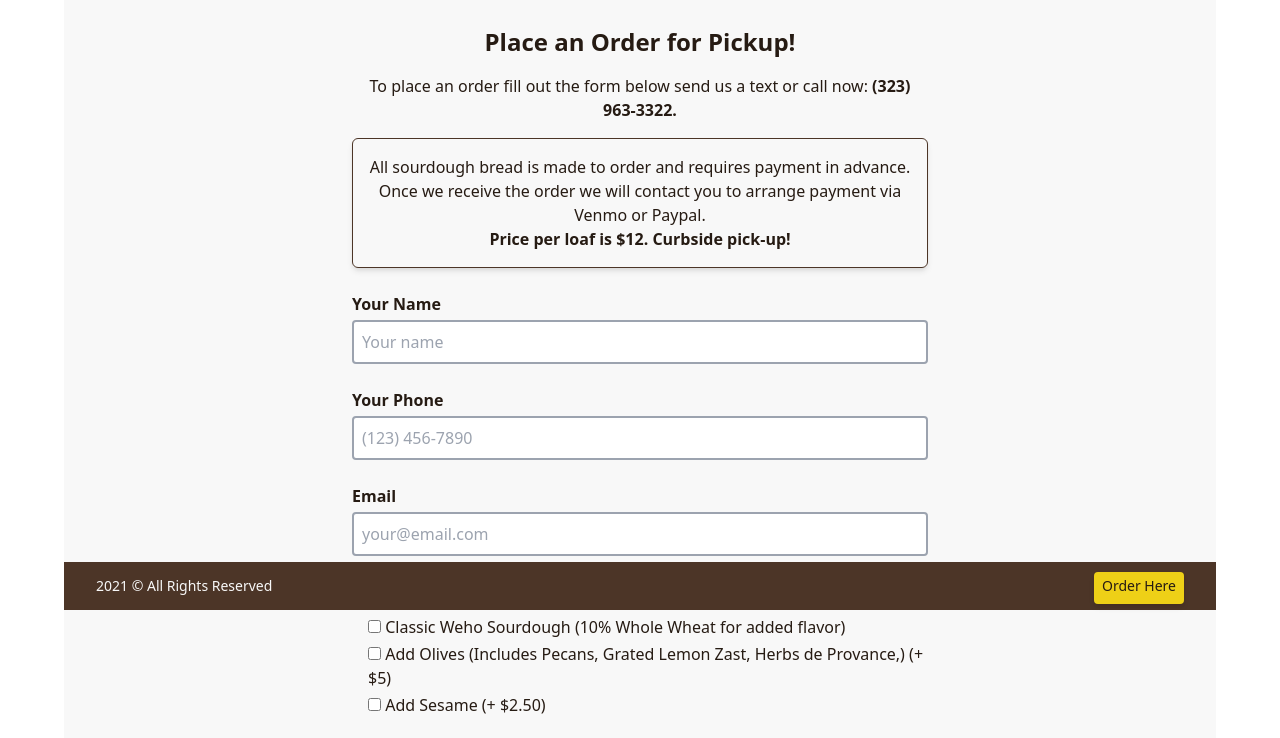
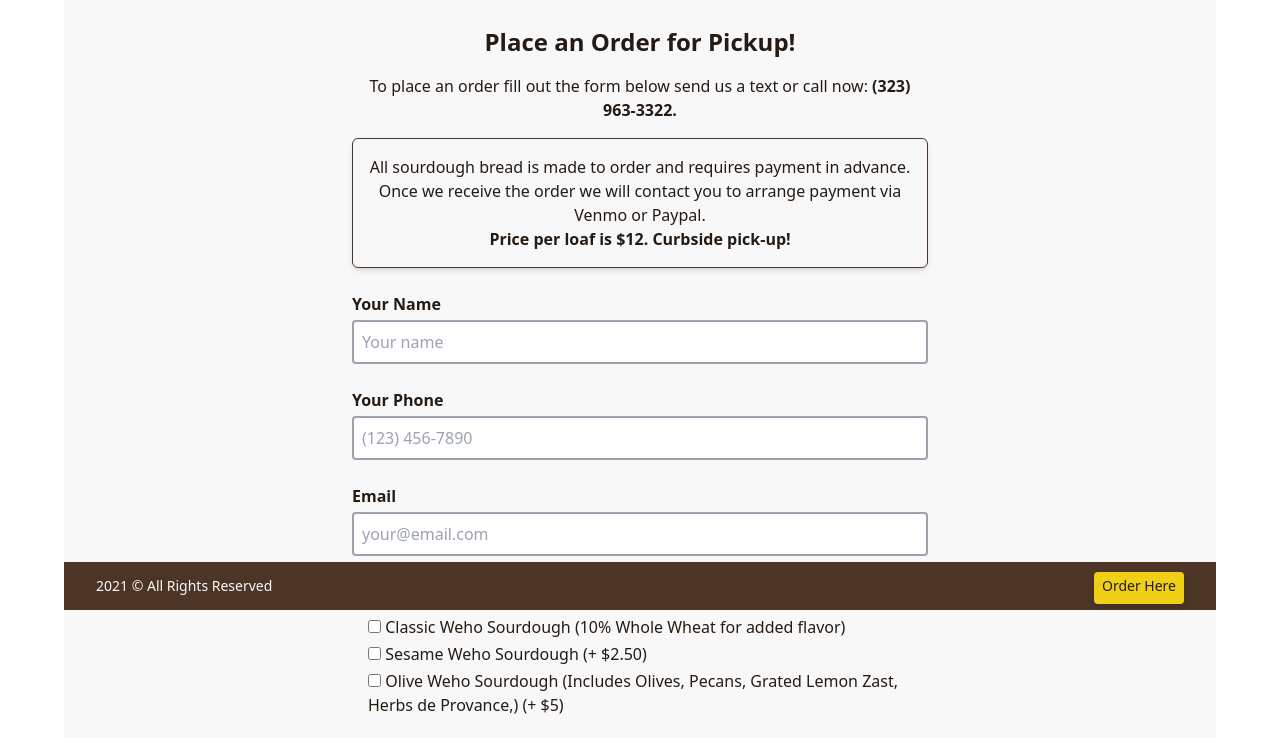
Before and after one commit to eacastel/wehosourdough, a Gatsby site: page /contact in a window 1280 px wide. Shown: the part 190-928 px from the top of the page. Built offline with nearby package versions, Linux system fonts and the light colour scheme; Gatsby itself is replaced by a stand-in of ours.

Commit message:
contact changes order III

```diff
--- a/src/components/contactForm.js
+++ b/src/components/contactForm.js
@@ -99,8 +99,9 @@ export default () => {
       <div className="ml-4">
         <label for="classic"><input className="mt-2" type="checkbox" id="classic" ref={register} name="classic" value="Classic" /> Classic Weho Sourdough (10% Whole Wheat for added flavor)</label>
         <br />
-        <label for="olives"><input className="mt-2" type="checkbox" id="olives" ref={register} name="olives" value="Add Olives" /> Add Olives (Includes Pecans, Grated Lemon Zast, Herbs de Provance,) (+ $5)</label><br />
-        <label for="pecans"><input className="mt-2" type="checkbox" id="pecans" name="pecans" ref={register} value="Add Pecans" /> Add Sesame (+ $2.50)</label><br />
+        <label for="sesame"><input className="mt-2" type="checkbox" id="sesame" name="sesame" ref={register} value="Sesame" /> Sesame Weho Sourdough (+ $2.50)</label><br />
+        <label for="olives"><input className="mt-2" type="checkbox" id="olives" ref={register} name="olives" value="Olives" /> Olive Weho Sourdough (Includes Olives, Pecans, Grated Lemon Zast, Herbs de Provance,) (+ $5)</label><br />
+
         </div>
     </div>
 
```
